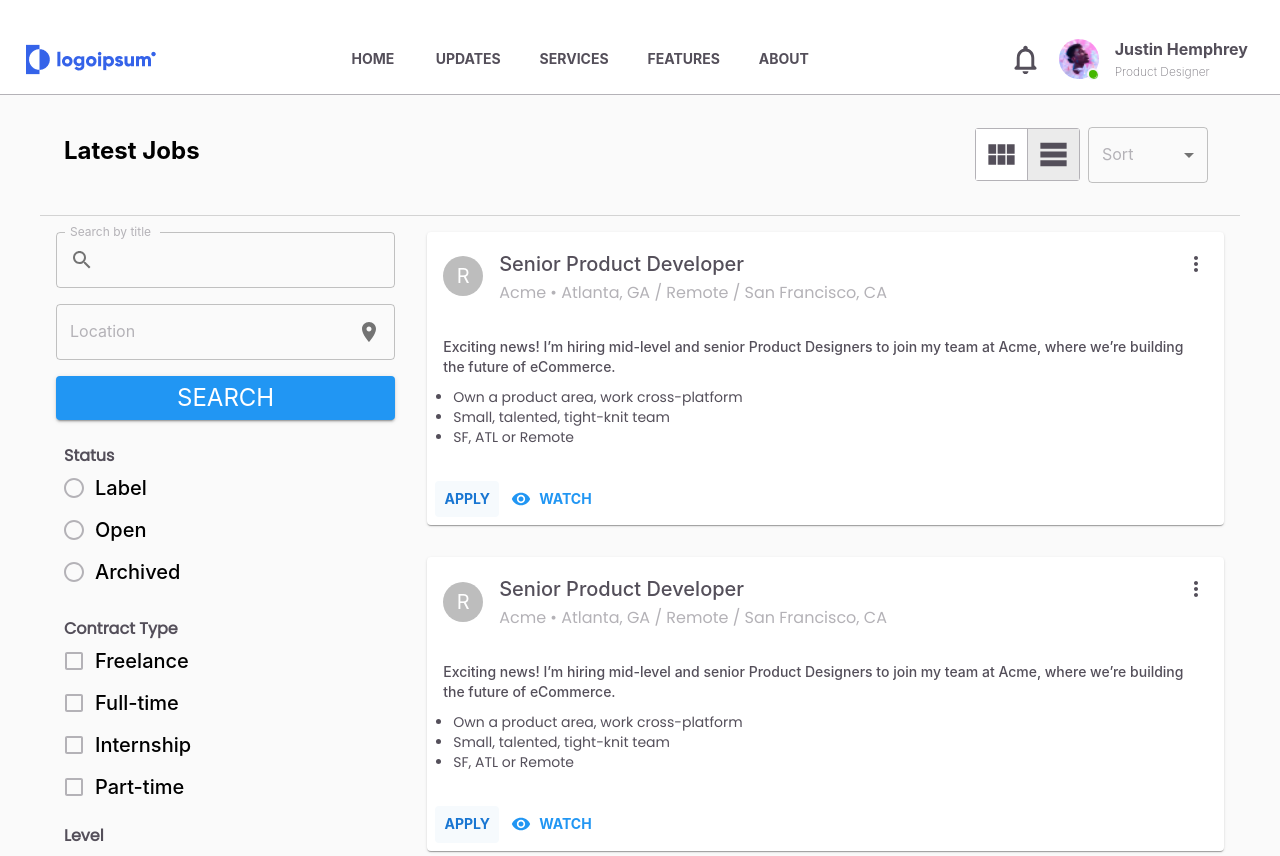
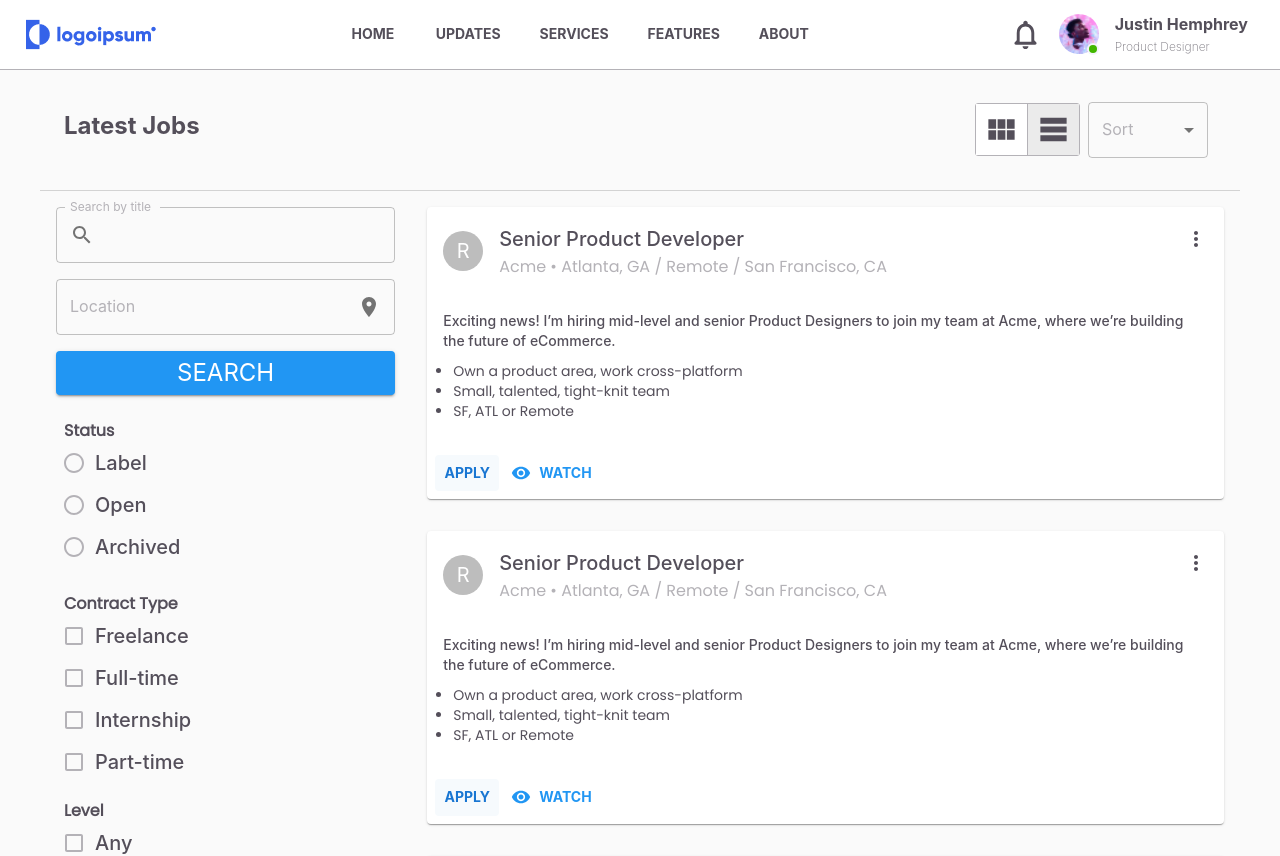
Before and after one commit to pratikwadke02/all-season-24x7-b2c, a React (Create React App) app in the folder client/: page / in a window 1280 px wide. Shown: the top 856 px of the page. Built offline with nearby package versions, Linux system fonts and the light colour scheme.

Commit message:
navbar corrected

```diff
--- a/client/src/components/Navbar/HomeNavbar.jsx
+++ b/client/src/components/Navbar/HomeNavbar.jsx
@@ -1,6 +1,6 @@
 import { images } from "../../constants";
 import React from "react";
-import {AppBar, Box, Toolbar, Container, Typography, Button, Tooltip, IconButton,Menu, Avatar, MenuItem, styled, Badge} from "@mui/material";
+import {AppBar, Box, Toolbar, Container, Typography, Button, Tooltip, IconButton,Menu, Avatar, MenuItem, styled, Badge, CssBaseline} from "@mui/material";
 import NotificationsNoneRoundedIcon from "@mui/icons-material/NotificationsNoneRounded";
 import MenuIcon from "@mui/icons-material/Menu";
 import { useState } from "react";
@@ -68,7 +68,9 @@
   };
 
   return (
-    <AppBar elevation={0} position="static" sx={{position:'relative' ,zIndex:(theme) => theme.zIndex.drawer + 1, borderBottom:'1px solid'+theme.palette.text.secondary }}>  // AppBar component
+    <>
+    <CssBaseline />
+    <AppBar elevation={0} position="static" sx={{position:'relative' ,zIndex:(theme) => theme.zIndex.drawer + 1, borderBottom:'1px solid'+theme.palette.text.secondary }}>
       <Container maxWidth="xl">
         <Toolbar disableGutters>
           <img src={images.HomeLogo} alt="" />
@@ -246,6 +248,7 @@
         </Toolbar>
       </Container>
     </AppBar>
+    </>
   );
 };
 export default Navbar;
```
